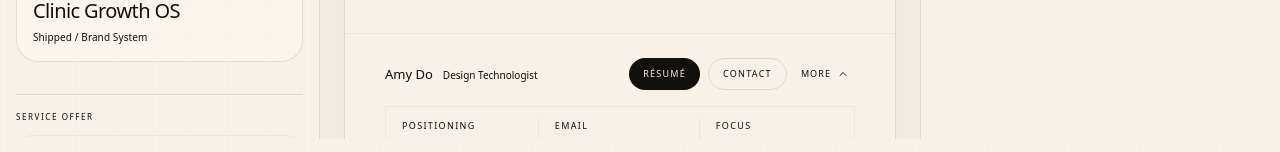
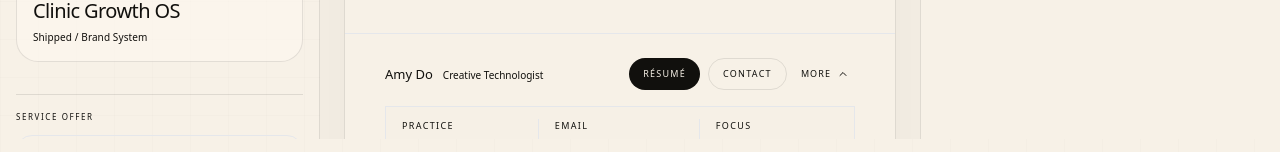
Before and after one commit to amydojo/undone, a React (Vite) app: page / in a window 1280 px wide. Both pictures are taken after a click on the button "MORE". Shown: the part 645-797 px from the top of the page. Built offline with nearby package versions, Linux system fonts and the light colour scheme.

Commit message:
Use shared creative technologist identity in profile strip

```diff
--- a/src/components/portfolio/ProfileStrip.jsx
+++ b/src/components/portfolio/ProfileStrip.jsx
@@ -57,7 +57,7 @@ export default function ProfileStrip({ className }) {
       <div className="flex flex-wrap items-center justify-between gap-x-4 gap-y-3">
         <div className="flex flex-wrap items-baseline gap-x-2.5 gap-y-1">
           <span className="text-[13px] font-medium leading-none text-[#11100d]/78">{profile.name}</span>
-          <span className="text-[10px] leading-none text-[#11100d]/42">Design Technologist</span>
+          <span className="text-[10px] leading-none text-[#11100d]/42">{profile.title}</span>
         </div>
         <div className="flex flex-wrap items-center gap-2">
           <a
@@ -96,7 +96,7 @@ export default function ProfileStrip({ className }) {
         <div className="mt-4 border border-[#11100d]/8 bg-[#f7f1e7]/60 px-4 py-3">
           <div className="grid gap-4 lg:grid-cols-[1.12fr_0.86fr_1fr]">
             <div className="border-b border-[#11100d]/8 pb-3 lg:border-b-0 lg:border-r lg:pb-0 lg:pr-4">
-              <div className="mb-2 text-[9px] uppercase tracking-[0.15em] text-[#11100d]/34">Positioning</div>
+              <div className="mb-2 text-[9px] uppercase tracking-[0.15em] text-[#11100d]/34">Practice</div>
               <p className="text-[12px] leading-[1.6] text-[#11100d]/62">{profile.detailsPositioning}</p>
             </div>
 
```
